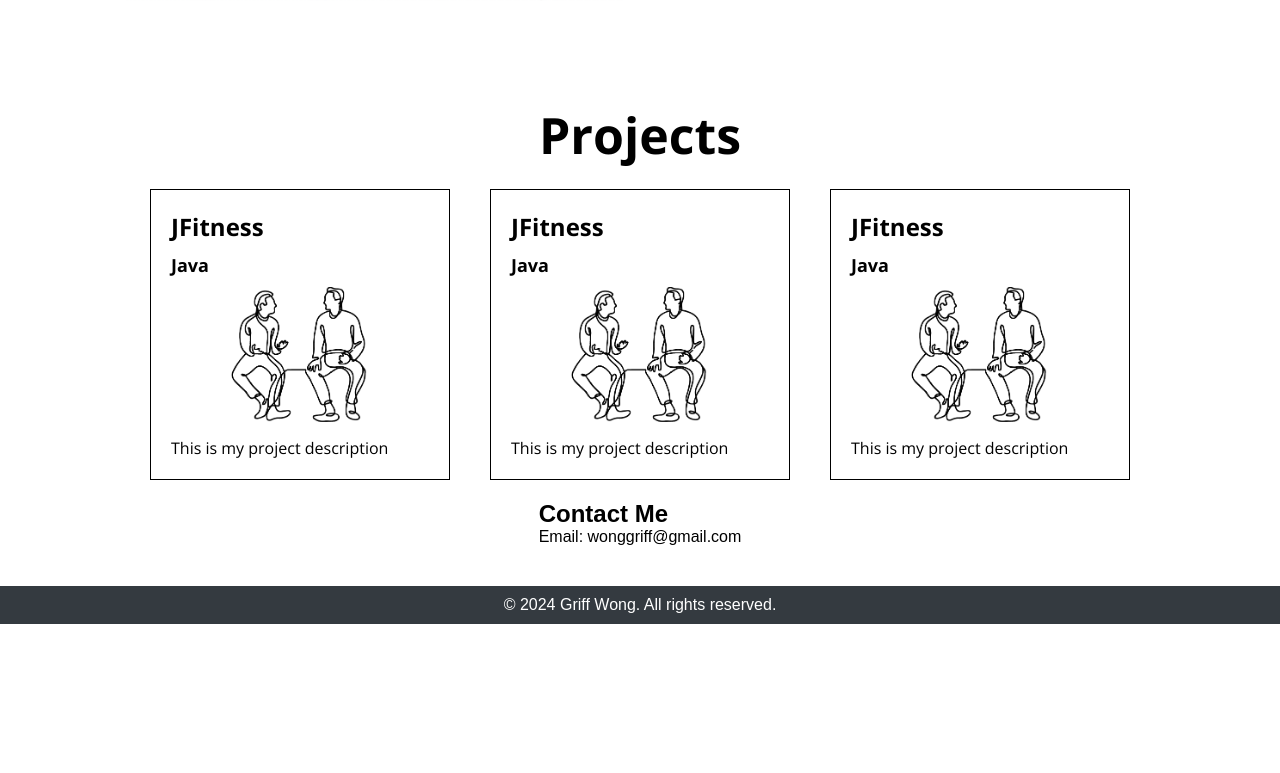
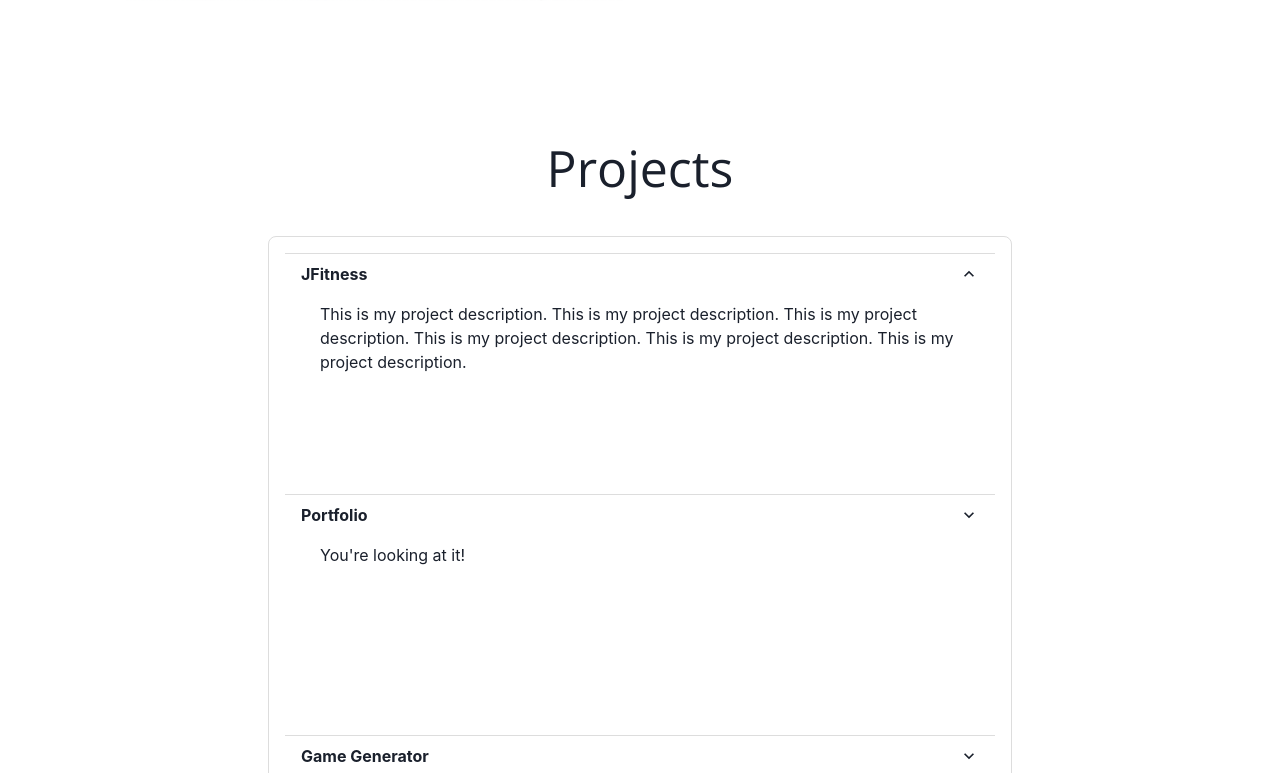
Before and after one commit to griffw00/react-portfolio, a React (Vite) app: page / in a window 1280 px wide. Shown: the part 1107-1880 px from the top of the page. Before the commit the page ends 1731 px from the top, so only its background shows below. Built offline with nearby package versions, Linux system fonts and the light colour scheme.

Commit message:
Added accordion

```diff
--- a/package.json
+++ b/package.json
@@ -10,6 +10,10 @@
     "preview": "vite preview"
   },
   "dependencies": {
+    "@chakra-ui/react": "^2.8.2",
+    "@emotion/react": "^11.11.4",
+    "@emotion/styled": "^11.11.5",
+    "framer-motion": "^11.2.5",
     "react": "^18.2.0",
     "react-dom": "^18.2.0",
     "react-icons": "^5.2.1"
--- a/src/App.jsx
+++ b/src/App.jsx
@@ -1,7 +1,8 @@
 // src/App.js
 import React, { useEffect } from 'react';
+import { ChakraProvider } from '@chakra-ui/react'
 import './App.css';
-import Hero from "./components/Hero.jsx";
+import Hero from "./components/Hero";
 import About from './components/About';
 import Projects from './components/Projects';
 import Contact from './components/Contact';
@@ -9,6 +10,7 @@ import Navbar from './components/Navbar';
 
 function App() {
 
+  // Import open sans font
   useEffect(() => {
     const link = document.createElement('link');
     link.href = 'https://fonts.googleapis.com/css2?family=Open+Sans:wght@400;700&display=swap';
@@ -18,6 +20,7 @@ function App() {
 
 
   return (
+    <ChakraProvider>
        <div className="App">
           <div className="container">
             <Navbar />
@@ -30,6 +33,7 @@ function App() {
             <p>&copy; 2024 Griff Wong. All rights reserved.</p>
           </footer>
       </div>
+    </ChakraProvider>
   );
 }
 
--- a/src/components/Contact.jsx
+++ b/src/components/Contact.jsx
@@ -3,7 +3,7 @@ import React from "react";
 const Contact = () => {
   return (
     <section id="contact" className="section">
-      <h2>Contact Me</h2>
+      <h2 style = {{textAlign: 'center'}}>Contact Me</h2>
       <p>Email: wonggriff@gmail.com</p>
       {/* Add a contact form if desired */}
     </section>
--- a/src/components/Hero.jsx
+++ b/src/components/Hero.jsx
@@ -1,12 +1,23 @@
-import React from "react";
+import {useEffect, React} from "react";
 import heroImage from "../assets/landing.png";
 import { FaLinkedin, FaGithub } from 'react-icons/fa'; // Import icons from react-icons library
 import "./styles/hero.css";
 
 const Hero = () => {
 
+    // useEffect(() => {
+    //     const { hash } = window.location;
+
+    //     if (hash === '#hero') {
+    //       const homeSection = document.getElementById('hero');
+    //       if (homeSection) {
+    //         homeSection.scrollIntoView({ behavior: 'smooth' });
+    //       }
+    //     }
+    //   }, []);
+
     return(
-        <div className="hero-container">
+        <div className="hero-container" id = "hero">
             <div className="hero-text">
                 <h2>Hello, my name is</h2>
                 <h1>GRIFF</h1>
--- a/src/components/Navbar.jsx
+++ b/src/components/Navbar.jsx
@@ -6,11 +6,10 @@ const Navbar = () => {
         <div class="navbar-container">
             <nav class="navbar">
                 <ul class="nav--list">
-                <li class="item"><a href="#">Home</a></li>
+                <li class="item"><a href="#hero">Home</a></li>
                 <li class="item"><a href="#about">About</a></li>
-                <li class="item"><a href="#">Skills</a></li>
-                <li class="item"><a href="#">Projects</a></li>
-                <li class="item"><a href="#">Contact</a></li>
+                <li class="item"><a href="#projects">Projects</a></li>
+                <li class="item"><a href="#contact">Contact</a></li>
                 </ul>
             </nav>
         </div>
--- a/src/components/Projects.jsx
+++ b/src/components/Projects.jsx
@@ -1,44 +1,62 @@
 import React from "react";
 import "./styles/projects.css"
 import projectImage1 from "../assets/landing.png"
+import ProjectsAccordion from './ProjectsAccordion';
 
-const Projects = () => {
+
+const Project = ({ name, technologies, image, description }) => {
   return (
-
-    <section id="projects" className="section">
-      <h1 className = "projects-header">Projects</h1>
-      <div class = "project-container">
-
-        <div class = "project-sub-container">
-          <h1>JFitness</h1>
-          <h2>Java</h2>
-          <div className="project-image">
-            <img src={projectImage1} alt= "Project" />
-          </div>
-          <p>This is my project description</p>
-        </div>
-
-        <div class = "project-sub-container">
-          <h1>JFitness</h1>
-          <h2>Java</h2>
-          <div className="project-image">
-            <img src={projectImage1} alt= "Project" />
-          </div>
-          <p>This is my project description</p>
-        </div>
-
-        <div class = "project-sub-container">
-          <h1>JFitness</h1>
-          <h2>Java</h2>
-          <div className="project-image">
-            <img src={projectImage1} alt= "Project" />
-          </div>
-          <p>This is my project description</p>
-        </div>
-
+    <div className="project-sub-container">
+      <h1 style={{ textAlign: 'center' }}>{name}</h1>
+      <h2 style={{ textAlign: 'center' }}>{technologies}</h2>
+      <div className="project-image">
+        <img src={image} alt="Project" />
       </div>
-    </section>
+      <p style = {{textAlign : 'center'}}>{description}</p>
+    </div>
   );
 };
 
+const Projects = () => {
+  const projectData = [
+    {
+      name: 'JFitness',
+      technologies: 'Java',
+      image: projectImage1,
+      description: 'This is my project description. This is my project description. This is my project description. This is my project description. This is my project description. This is my project description.',
+    },
+    {
+      name: 'Portfolio',
+      technologies: 'React, Chakra',
+      image: projectImage1,
+      description: "You're looking at it!",
+    },
+    {
+      name: 'Game Generator',
+      technologies: 'HTML, CSS, Javascript',
+      image: projectImage1,
+      description: 'This is my project description',
+    },
+  ];
+
+  return (
+    <div className="projects-container" id = "projects">
+      <h1 className="projects-header"> Projects</h1>
+      <ProjectsAccordion projectData = {projectData}/>
+    </div>
+  );
+
+  // return (
+  //     <section id="projects" className="section">
+  //     <h1 className="projects-header">Projects</h1>
+  //     <div className="project-container">
+  //       {projectData.map((project, index) => (
+  //         <Project key={index} {...project} />
+  //       ))}
+  //     </div>
+  //   </section>
+  // );
+
+};
+
 export default Projects;
--- /dev/null
+++ b/src/components/ProjectsAccordion.jsx
@@ -0,0 +1,31 @@
+import React from 'react';
+import { Accordion, AccordionItem, AccordionButton, AccordionPanel, AccordionIcon, Box } from '@chakra-ui/react';
+import './styles/projects.css';
+
+
+
+const ProjectsAccordion = ({ projectData }) => {
+
+
+  return (
+    <Accordion defaultIndex = {[0]} className="accordion-container">
+      {projectData.map((project, index) => (
+        <AccordionItem key={index}>
+          <h2>
+            <AccordionButton className="accordion-button">
+              <Box flex="1" textAlign="left">
+                {project.name}
+              </Box>
+              <AccordionIcon />
+            </AccordionButton>
+          </h2>
+          <AccordionPanel pb={4}  pl="35px" className="accordion-panel">
+              {project.description}
+          </AccordionPanel>
+        </AccordionItem>
+      ))}
+    </Accordion>
+  );
+};
+
+export default ProjectsAccordion;
--- a/src/components/styles/projects.css
+++ b/src/components/styles/projects.css
@@ -1,41 +1,40 @@
-.project-container {
-    display: flex;
-    justify-content: space-around;
-    flex-wrap: wrap;
-  }
+.projects-container {
+  display: flex;
+  flex-direction: column;
+  align-items: center;
+  width: 60%;
+  margin: auto;
+}
 
-  .project-sub-container {
-    width: 300px; /* Adjust width as needed */
-    padding: 20px;
-    margin: 20px;
-    border: 1px solid black; /* Thin black border */
-    background-color: white; /* White background */
-    font-family: 'Open Sans', sans-serif; /* Use Open Sans font */
-    color: black; /* Black text color */
-  }
+.projects-header {
+  font-family: 'Open Sans', sans-serif;
+  font-size: 50px;
+  text-align: center;
+  margin: 30px;
+}
 
-  .project-sub-container h1 {
-    font-size: 24px;
-    margin-bottom: 10px;
-  }
 
-  .project-sub-container h2 {
-    font-size: 18px;
-    margin-bottom: 10px;
-  }
+.accordion-container {
+  width: 100%; /* Adjust width to match the container */
+  max-width: 1200px; /* Optional: Set a max width */
+  margin: 0 auto;
+  border: 1px solid #ddd;
+  border-radius: 8px;
+  padding: 1em;
+}
 
-  .project-image {
-    margin-bottom: 10px;
-  }
+.accordion-button {
+  padding: 1em;
+  font-size: 1.2em;
+  font-weight: bold;
+}
 
-  .project-image img {
-    max-width: 100%;
-    height: auto;
-  }
+.accordion-panel {
+  font-size: 1em;
+  height: 200px; /* Set a fixed height */
+  overflow-y: auto; /* Enable vertical scrolling if content overflows */
+}
 
-  .projects-header {
-    text-align: center;
-    font-size: 50px;
-    font-family: 'Open Sans', sans-serif;
-    margin-bottom: auto;
-  }
+.accordion-item {
+  height: 250px; /* Set a fixed height for each item, including button and panel */
+}
```
Also changed, not shown: 1 other file (tests, documents, lock files or other folders). Lines whose indentation alone changed are shown as unchanged.
